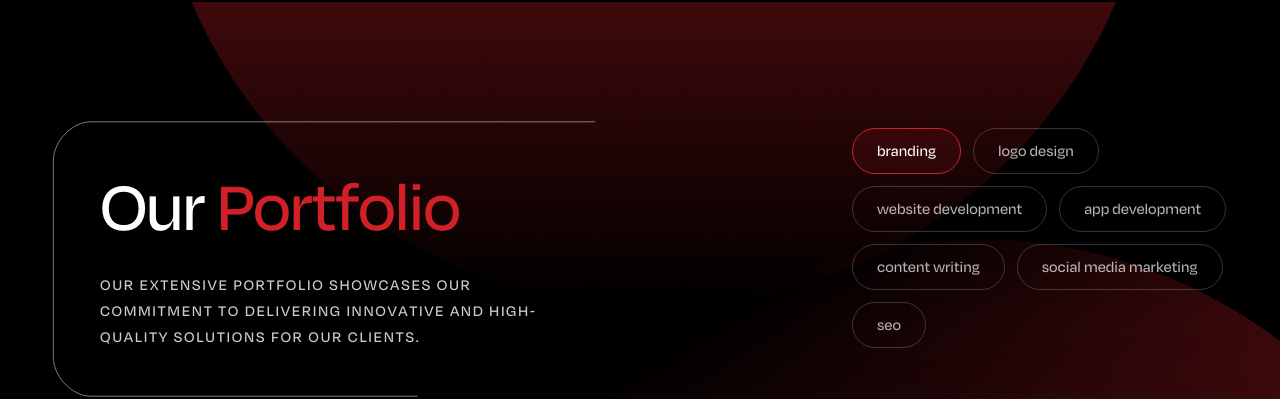
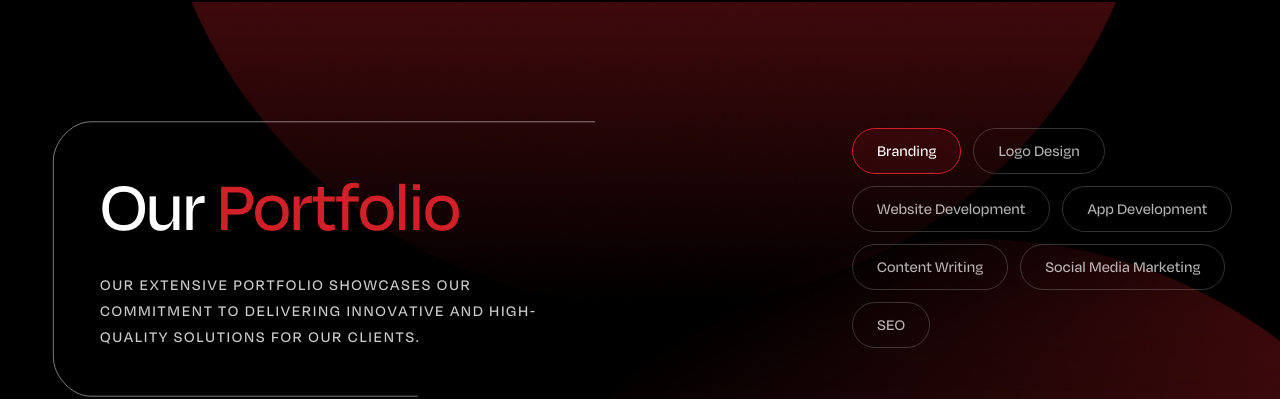
Before and after one commit to Invenzee/techcole-brand-website, a Next.js app: page /portfolio in a window 1280 px wide. Shown: the part 88-487 px from the top of the page. Built offline with nearby package versions, Linux system fonts and the light colour scheme.

Commit message:
updated the seo, social media marketing page by adding process section and replacing with the portfolio section

```diff
--- a/app/components/portfolio/PortfolioStack.tsx
+++ b/app/components/portfolio/PortfolioStack.tsx
@@ -62,7 +62,7 @@ export default function PortfolioStack() {
     }, [selectedCategory]);
 
     const handleProjectClick = (project: Project) => {
-        if (project.category === "website development" || project.category === "app development") {
+        if (project.category === "Website Development" || project.category === "App Development") {
             if (project.externalLink) {
                 window.open(project.externalLink, "_blank");
             }
--- a/app/components/portfolio/portfolioData.ts
+++ b/app/components/portfolio/portfolioData.ts
@@ -10,13 +10,13 @@ export interface Project {
 }
 
 export const categories = [
-    "branding",
-    "logo design",
-    "website development",
-    "app development",
-    "content writing",
-    "social media marketing",
-    "seo"
+    "Branding",
+    "Logo Design",
+    "Website Development",
+    "App Development",
+    "Content Writing",
+    "Social Media Marketing",
+    "SEO"
 ];
 
 export const portfolioData: Project[] = [
@@ -25,7 +25,7 @@ export const portfolioData: Project[] = [
         title: `Brand Identity ${i + 1}`,
         subtitle: "Premium branding for modern businesses",
         image: `https://images.unsplash.com/photo-1522202176988-66273c2fd55f?q=80&w=2000&auto=format&fit=crop&sig=${i}`,
-        category: "branding",
+        category: "Branding",
         details: "This project involved creating a full visual identity system, including color palettes, typography, and brand guidelines to ensure consistency across all platforms."
     })),
     ...Array.from({ length: 7 }).map((_, i) => ({
@@ -33,7 +33,7 @@ export const portfolioData: Project[] = [
         title: `Minimal Logo ${i + 1}`,
         subtitle: "Clean and impactful logo design",
         image: `https://images.unsplash.com/photo-1556228720-195a672e8a03?q=80&w=2000&auto=format&fit=crop&sig=${i + 10}`,
-        category: "logo design",
+        category: "Logo Design",
         details: "Focusing on minimalism and scalability, this logo design captures the essence of the brand while remaining versatile for digital and print use."
     })),
     ...Array.from({ length: 7 }).map((_, i) => ({
@@ -41,7 +41,7 @@ export const portfolioData: Project[] = [
         title: `Web Project ${i + 1}`,
         subtitle: "High-performance website development",
         image: `https://images.unsplash.com/photo-1563986768609-322da13575f3?q=80&w=2000&auto=format&fit=crop&sig=${i + 20}`,
-        category: "website development",
+        category: "Website Development",
         externalLink: "https://techcole.com"
     })),
     ...Array.from({ length: 7 }).map((_, i) => ({
@@ -49,7 +49,7 @@ export const portfolioData: Project[] = [
         title: `Mobile App ${i + 1}`,
         subtitle: "Intuitive iOS & Android applications",
         image: `https://images.unsplash.com/photo-1512314889357-e157c22f938d?q=80&w=2000&auto=format&fit=crop&sig=${i + 30}`,
-        category: "app development",
+        category: "App Development",
         externalLink: "https://techcole.com"
     })),
     ...Array.from({ length: 7 }).map((_, i) => ({
@@ -57,7 +57,7 @@ export const portfolioData: Project[] = [
         title: `Content Strategy ${i + 1}`,
         subtitle: "Engaging copy and strategic content",
         image: `https://images.unsplash.com/photo-1542744173-8e7e53415bb0?q=80&w=2000&auto=format&fit=crop&sig=${i + 40}`,
-        category: "content writing",
+        category: "Content Writing",
         details: "Crafted compelling narratives and high-converting copy tailored to the target audience, boosting engagement and brand authority."
     })),
     ...Array.from({ length: 7 }).map((_, i) => ({
@@ -65,7 +65,7 @@ export const portfolioData: Project[] = [
         title: `Social Growth ${i + 1}`,
         subtitle: "Dynamic social media management",
         image: `https://images.unsplash.com/photo-1512314889357-e157c22f938d?q=80&w=2000&auto=format&fit=crop&sig=${i + 50}`,
-        category: "social media marketing",
+        category: "Social Media Marketing",
         details: "Developed a comprehensive social media strategy focusing on viral content, community management, and targeted ad campaigns."
     })),
     ...Array.from({ length: 7 }).map((_, i) => ({
@@ -73,7 +73,7 @@ export const portfolioData: Project[] = [
         title: `SEO Optimization ${i + 1}`,
         subtitle: "Ranking #1 on search engines",
         image: `https://images.unsplash.com/photo-1563986768609-322da13575f3?q=80&w=2000&auto=format&fit=crop&sig=${i + 60}`,
-        category: "seo",
+        category: "SEO",
         details: "Implemented advanced on-page and off-page SEO techniques to drive organic traffic and improve search engine visibility significantly."
     }))
 ];
```
